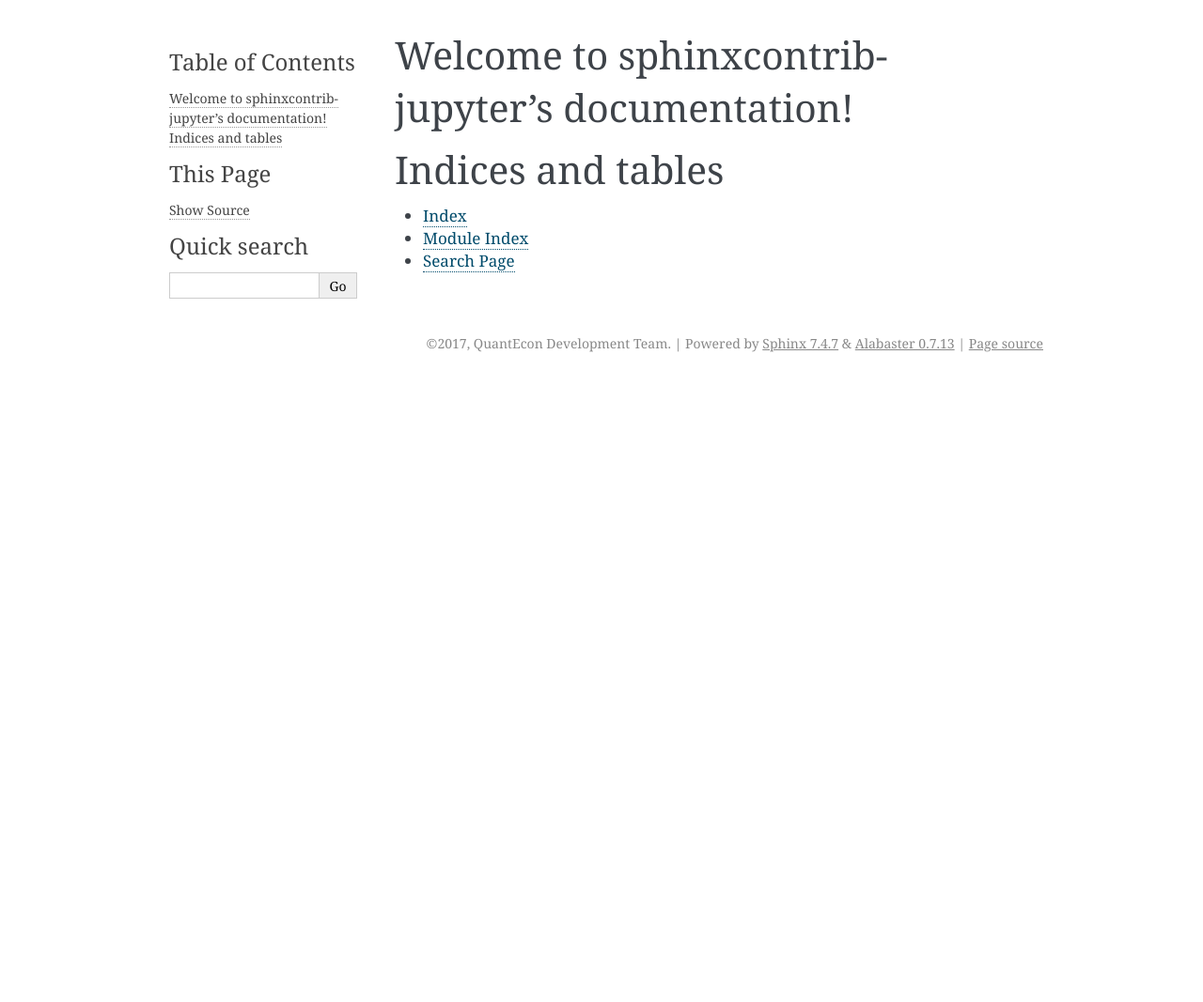
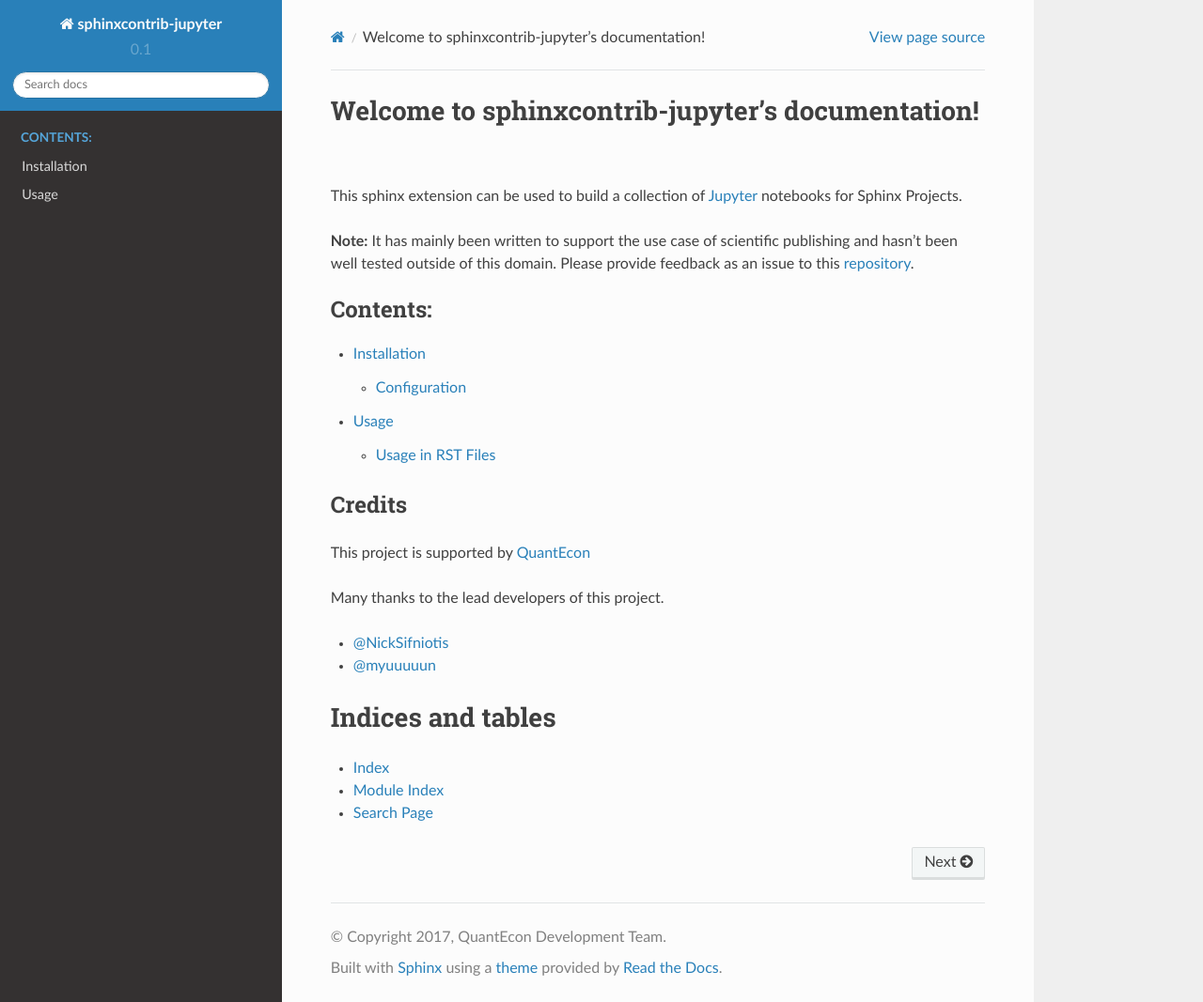
Before and after one commit to QuantEcon/sphinxcontrib-jupyter, a Sphinx documentation site: the page built from docs/index.rst, in a window 1280 px wide and 1067 px high. Shown: the whole window at 94% size. Built offline with Sphinx 7.4.7 and the Read the Docs theme 2.0.0, drawn with Linux system fonts in a browser that asks for light colours.

```diff
--- a/docs/conf.py
+++ b/docs/conf.py
@@ -85,7 +85,7 @@ todo_include_todos = True
 # The theme to use for HTML and HTML Help pages.  See the documentation for
 # a list of builtin themes.
 #
-html_theme = 'alabaster'
+html_theme = "sphinx_rtd_theme"
 
 # Theme options are theme-specific and customize the look and feel of a theme
 # further.  For a list of options available for each theme, see the
--- a/docs/index.rst
+++ b/docs/index.rst
@@ -1,11 +1,31 @@
 Welcome to sphinxcontrib-jupyter's documentation!
 =================================================
+
+This sphinx extension can be used to build a collection of
+`Jupyter <http://jupyter.org>`__ notebooks for Sphinx Projects.
+
+**Note:** It has mainly been written to support the use case of
+scientific publishing and hasn't been well tested outside of this
+domain. Please provide feedback as an issue to this
+`repository <https://github.com/QuantEcon/sphinxcontrib-jupyter>`__.
 
 .. toctree::
    :maxdepth: 2
    :caption: Contents:
 
+   installation
+   usage
 
+
+Credits
+-------
+
+This project is supported by `QuantEcon <https://www.quantecon.org>`__
+
+Many thanks to the lead developers of this project.
+
+* `@NickSifniotis <https://github.com/NickSifniotis>`__
+* `@myuuuuun <https://github.com/myuuuuun>`__
 
 Indices and tables
 ==================
```
Also changed, not shown: docs/installation.rst (added, +65 -0 lines), docs/usage.rst (added, +40 -0 lines).
